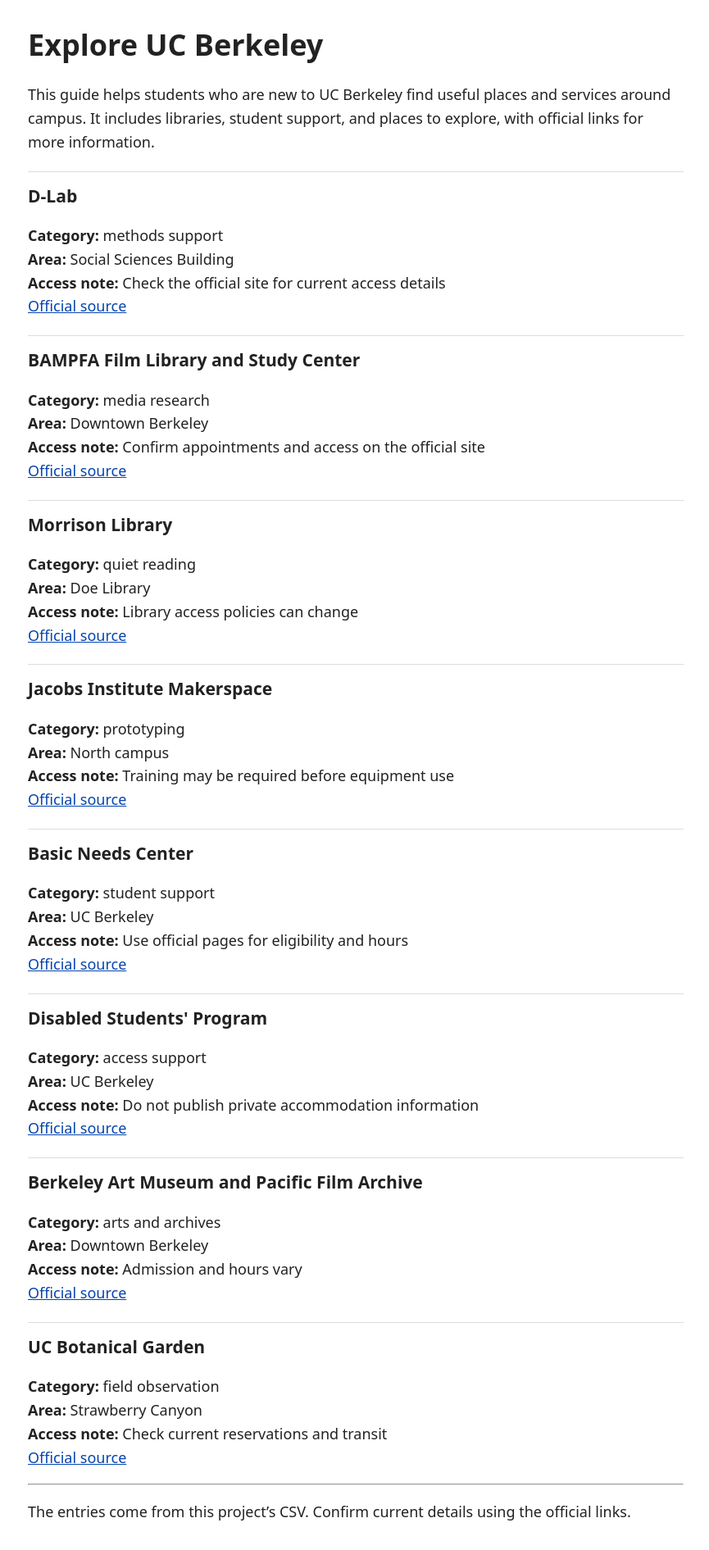
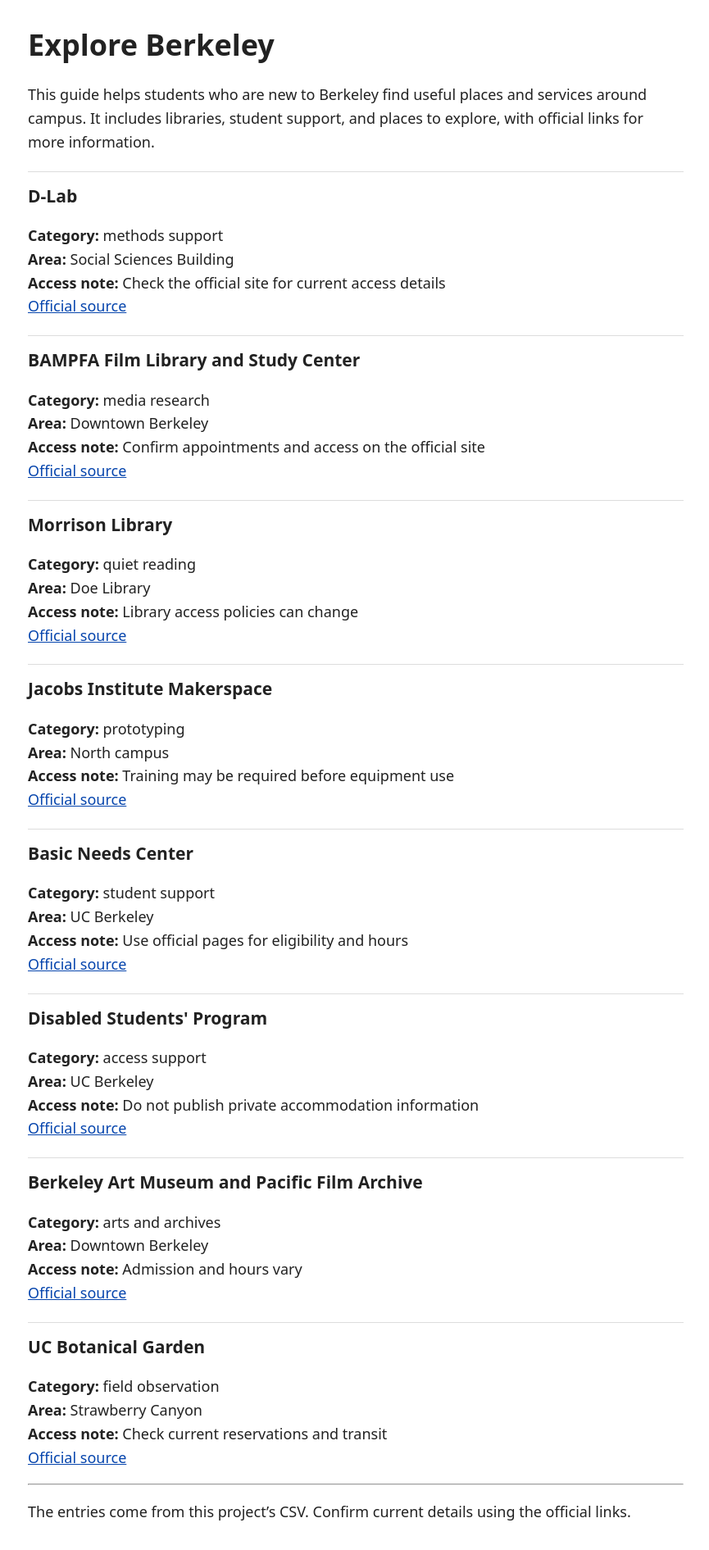
Before and after one commit to cmx0321/hidden-berkeley, a Jekyll site: the page built from docs/index.md, in a window 1280 px wide. Shown: the whole page at 82% size, without its empty margins (206-1071 px from the left). Built offline with Jekyll 4.4.1, drawn with Linux system fonts in a browser that asks for light colours.

Commit message:
Update the website heading and introduction

```diff
--- a/docs/index.md
+++ b/docs/index.md
@@ -3,9 +3,9 @@ layout: default
 title: Hidden Berkeley
 ---
 
-# Explore UC Berkeley
+# Explore Berkeley
 
-This guide helps students who are new to UC Berkeley find useful places and services around campus. It includes libraries, student support, and places to explore, with official links for more information.
+This guide helps students who are new to Berkeley find useful places and services around campus. It includes libraries, student support, and places to explore, with official links for more information.
 
 <!-- Edit the heading and introduction above. The supplied loop below displays each row of the CSV. -->
 {% for resource in site.data.locations %}
```
